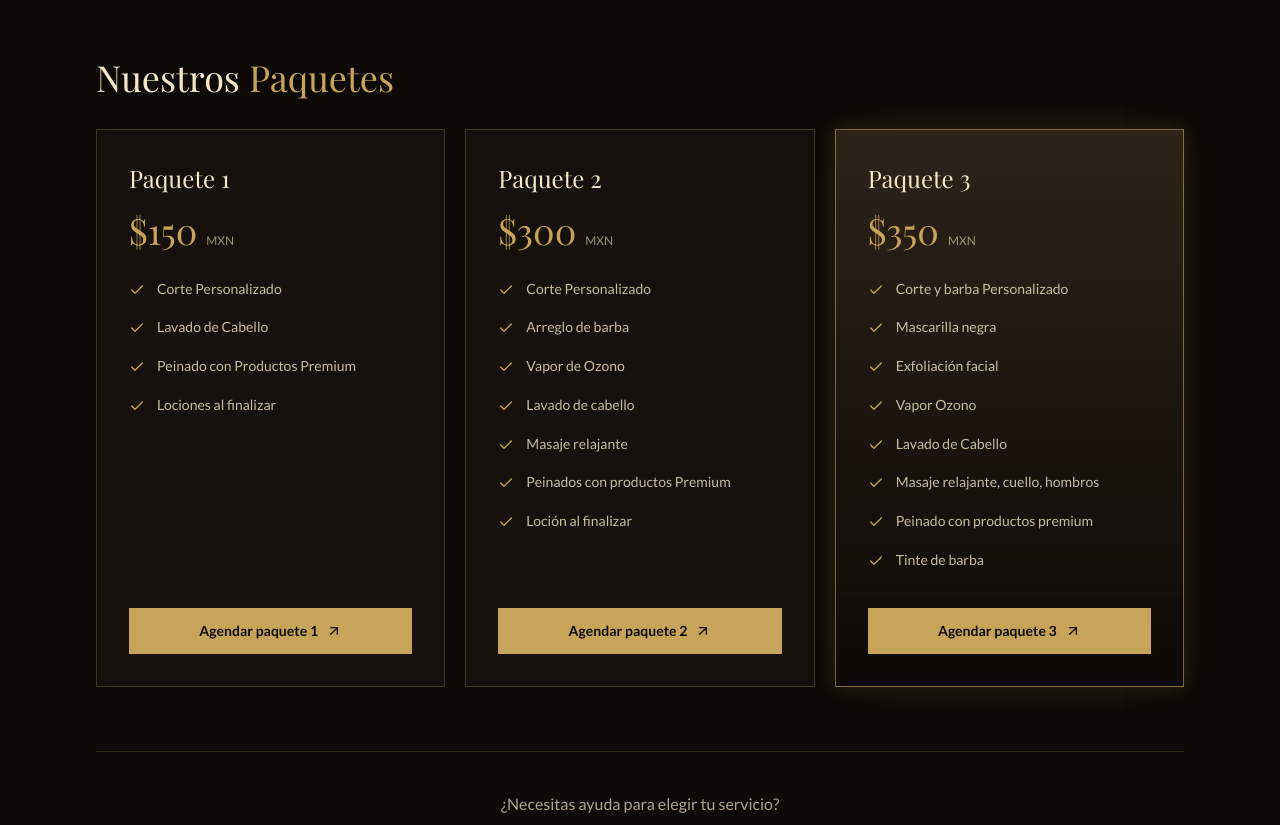
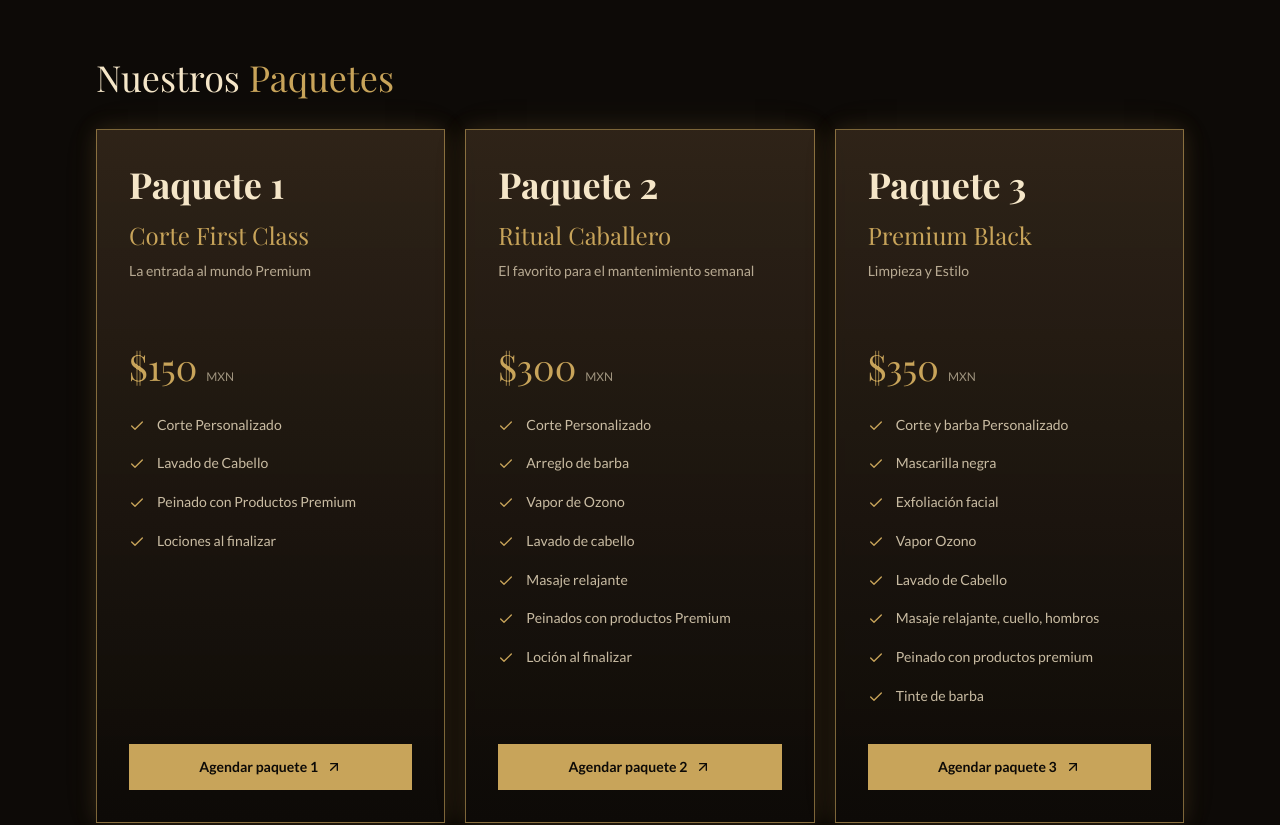
Before and after one commit to delahuasteca/barberiacarlyn, a Next.js app: page /barber-studio in a window 1280 px wide. Shown: the part 1260-2085 px from the top of the page. Built offline with nearby package versions, Linux system fonts and the light colour scheme.

Commit message:
Enhance barber package cards and fix header positioning

```diff
--- a/src/app/barber-studio/page.tsx
+++ b/src/app/barber-studio/page.tsx
@@ -27,14 +27,20 @@ const services = [
 const packages = [
   {
     name: "Paquete 1", price: 150,
+    subtitle: "Corte First Class",
+    description: "La entrada al mundo Premium",
     items: ["Corte Personalizado", "Lavado de Cabello", "Peinado con Productos Premium", "Lociones al finalizar"],
   },
   {
     name: "Paquete 2", price: 300,
+    subtitle: "Ritual Caballero",
+    description: "El favorito para el mantenimiento semanal",
     items: ["Corte Personalizado", "Arreglo de barba", "Vapor de Ozono", "Lavado de cabello", "Masaje relajante", "Peinados con productos Premium", "Loción al finalizar"],
   },
   {
     name: "Paquete 3", price: 350,
+    subtitle: "Premium Black",
+    description: "Limpieza y Estilo",
     items: ["Corte y barba Personalizado", "Mascarilla negra", "Exfoliación facial", "Vapor Ozono", "Lavado de Cabello", "Masaje relajante, cuello, hombros", "Peinado con productos premium", "Tinte de barba"],
   },
 ];
@@ -45,8 +51,8 @@ function bookingLink(name: string, price: number) {
 
 export default function BarberStudio() {
   return (
-    <main className="min-h-screen bg-brown-dark text-cream">
-      <header className="border-b border-gold/20">
+    <main className="min-h-screen bg-brown-dark text-cream pt-[69px]">
+      <header className="fixed inset-x-0 top-0 z-50 border-b border-gold/20 bg-brown-dark">
         <div className="max-w-6xl mx-auto px-5 sm:px-8 py-6 flex items-center justify-between gap-4">
           <Link href="/" className="inline-flex items-center gap-2 text-sm text-cream/80 hover:text-gold focus-visible:outline-2 focus-visible:outline-offset-4 focus-visible:outline-gold">
             <ArrowLeft className="w-4 h-4" aria-hidden="true" /> Volver al inicio
@@ -93,9 +99,13 @@ export default function BarberStudio() {
         <section aria-labelledby="studio-packages" className="mt-16 sm:mt-24">
           <h2 id="studio-packages" className="font-serif text-3xl sm:text-4xl mb-8">Nuestros <span className="text-gold">Paquetes</span></h2>
           <div className="grid md:grid-cols-3 gap-5">
-            {packages.map((pack, i) => (
-              <article key={pack.name} className={`flex flex-col border p-6 sm:p-8 ${i === 2 ? "border-gold/60 bg-gradient-to-b from-brown-medium/70 to-brown-dark retro-glow" : "border-gold/25 bg-brown-medium/20"}`}>
-                <h3 className="font-serif text-2xl mb-4">{pack.name}</h3>
+            {packages.map((pack) => (
+              <article key={pack.name} className="flex flex-col border p-6 sm:p-8 border-gold/60 bg-gradient-to-b from-brown-medium/70 to-brown-dark retro-glow transition-shadow">
+                <div className="mb-6 md:min-h-40">
+                  <h3 className="font-serif text-3xl sm:text-4xl font-bold leading-tight mb-3">{pack.name}</h3>
+                  <p className="font-serif text-xl sm:text-2xl text-gold leading-snug mb-2">{pack.subtitle}</p>
+                  <p className="text-sm text-cream/70 leading-relaxed">{pack.description}</p>
+                </div>
                 <p className="text-gold font-serif text-4xl mb-7">${pack.price} <span className="font-sans text-xs text-cream/60">MXN</span></p>
                 <ul className="space-y-4 mb-9">
                   {pack.items.map(item => (
```
